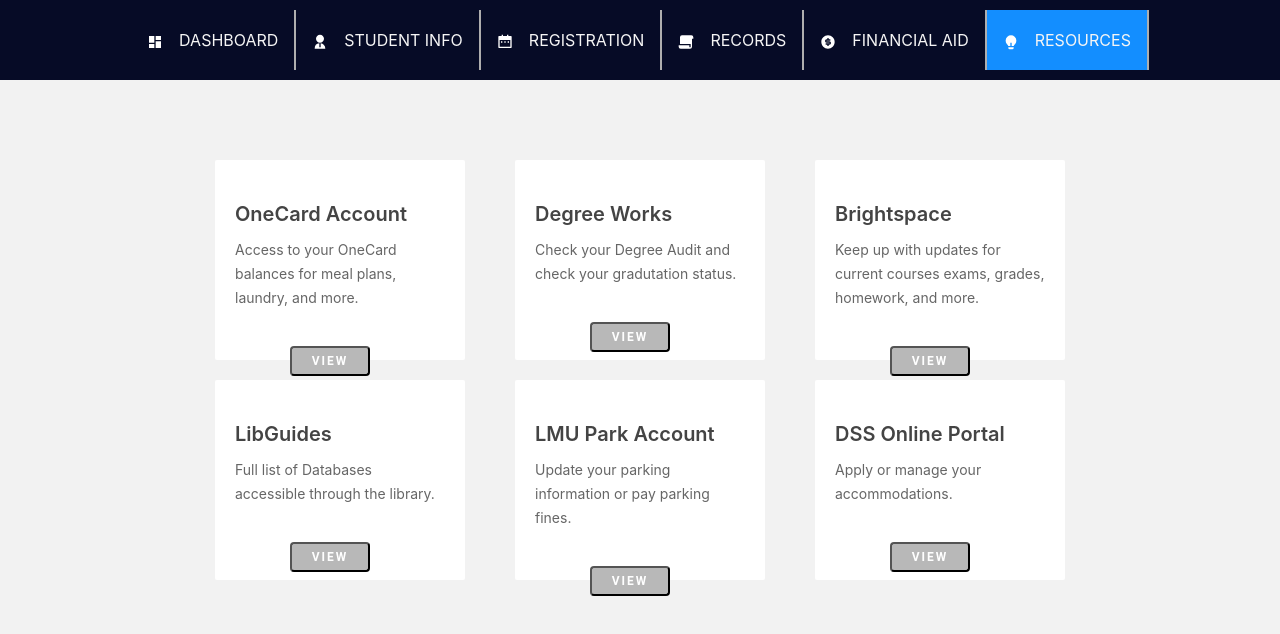
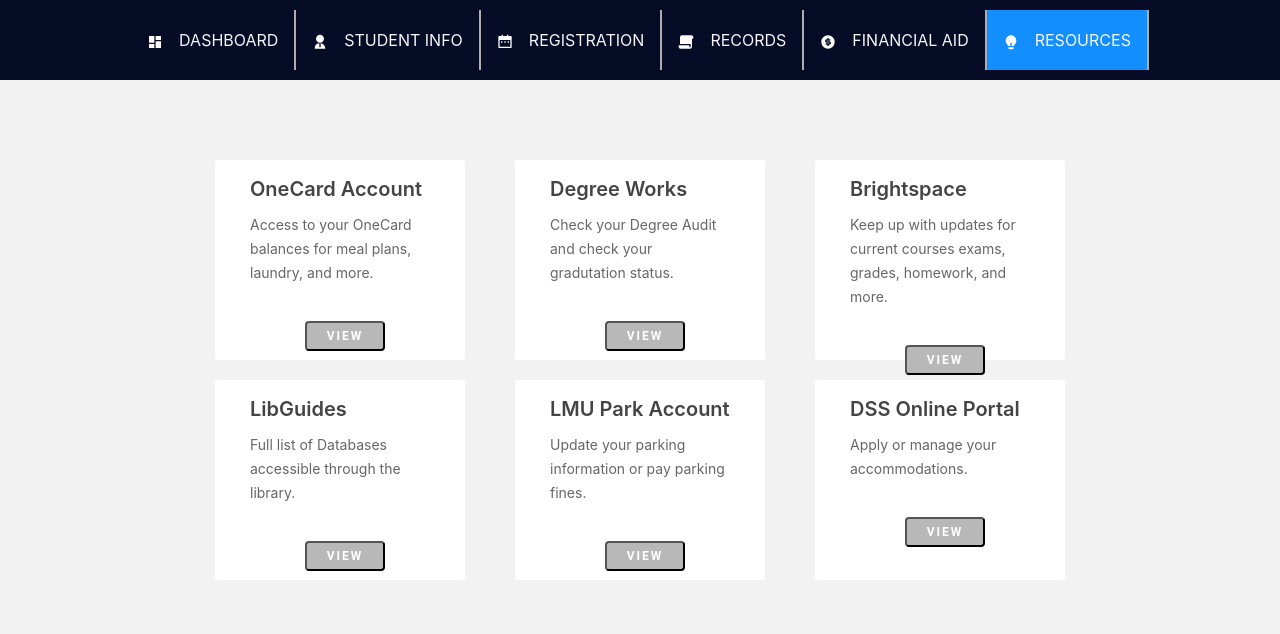
Before and after one commit to TyniTay/Prowlers, a React (Create React App) app: page /resources in a window 1280 px wide. Shown: the top 634 px of the page. Built offline with nearby package versions, Linux system fonts and the light colour scheme; the HTML template or start-up script is replaced by a standard one.

Commit message:
working on resources formatting

```diff
--- a/src/Components/Pages/Resources/Resources.css
+++ b/src/Components/Pages/Resources/Resources.css
@@ -20,12 +20,12 @@
 .column {
   flex-basis: percentage(1/3);
   width: percentage(1/3);
-  padding: 0 15px;
+  padding: 15px;
   box-sizing: border-box;
 }
 
 .astyle {
-  background: #FFFFFF;
+  background: #ffffff;
   margin: 10px;
   padding: 0 20px;
   border-radius: 2px;
@@ -42,13 +42,13 @@
   font-size: 1.25rem;
   font-weight: 600;
   line-height: 1.75rem;
-  }
+}
 
 .aresource {
   display: inline-block;
   padding: 8px 10px;
   margin: 0 0 10px;
-  color: #FFF;
+  color: #fff;
   font-size: 0.75rem;
   font-weight: 600;
   letter-spacing: 0.075rem;
@@ -62,7 +62,7 @@
 }
 
 .button {
-/* Layout Properties*/
+  /* Layout Properties*/
   position: relative;
   align-content: center;
   top: 20px;
@@ -70,14 +70,14 @@
   width: 80px;
   height: 30px;
   /* UI Properties */
-  font-family: 'Roboto', sans-serif;
+  font-family: "Roboto", sans-serif;
   text-transform: uppercase;
   color: white;
   font-weight: bold;
   font-size: 12px;
   letter-spacing: 2px;
   text-align: center;
-  background:#B8B8B8 0% 0% no-repeat padding-box;
+  background: #b8b8b8 0% 0% no-repeat padding-box;
   border-radius: 4px;
   opacity: 1;
   cursor: pointer;
--- a/src/Components/Pages/Resources/Resources.js
+++ b/src/Components/Pages/Resources/Resources.js
@@ -12,69 +12,63 @@ return (
 <body>
 <div className="container">
     <section className="astyle">
-    <text className="column">
-        <h3 className="aresource">Test</h3>
+    <div className="column">
         <h2 className="atitle">OneCard Account</h2>
         <p className="atext">Access to your OneCard balances for meal plans, laundry, and more.</p>
         <a href="https://lmutpg.lmu.edu/C20995_tsa/web/login.jsp" target="_blank">
         <button className="button"> View </button>
         </a>
-    </text>
+    </div>
     </section>
 
     <section className="astyle">
-    <text className="column">
-        <h3 className="aresource">Test</h3>
+    <div className="column">
         <h2 className="atitle">Degree Works</h2>
         <p className="atext">Check your Degree Audit and check your gradutation status.</p>
         <a href="https://lmutpg.lmu.edu/C20995_tsa/web/login.jsp" target="_blank">
         <button className="button"> View </button>
         </a>
-    </text>
+    </div>
     </section>
 
     <section className="astyle">
-    <text className="column">
-        <h3 className="aresource">Test</h3>
+    <div className="column">
         <h2 className="atitle">Brightspace</h2>
         <p className="atext">Keep up with updates for current courses exams, grades, homework, and more.</p>
         <a href="https://lmutpg.lmu.edu/C20995_tsa/web/login.jsp" target="_blank">
         <button className="button"> View </button>
         </a>
-    </text>
+    </div>
     </section>
 
     <section className="astyle">
-    <text className="column">
-        <h3 className="aresource">Test</h3>
+    <div className="column">
         <h2 className="atitle">LibGuides</h2>
         <p className="atext">Full list of Databases accessible through the library.</p>
         <a href="https://lmutpg.lmu.edu/C20995_tsa/web/login.jsp" target="_blank">
         <button className="button"> View </button>
         </a>
-    </text>
+    </div>
     </section>
 
     <section className="astyle">
-    <text className="column">
-        <h3 className="aresource">Test</h3>
+    <div className="column">
         <h2 className="atitle">LMU Park Account</h2>
         <p className="atext">Update your parking information or pay parking fines.</p>
         <a href="https://lmutpg.lmu.edu/C20995_tsa/web/login.jsp" target="_blank">
         <button className="button"> View </button>
         </a>
-    </text>
+    </div>
     </section>
 
     <section className="astyle">
-    <text className="column">
-        <h3 className="aresource">Test</h3>
+    <div className="column">
         <h2 className="atitle"> DSS Online Portal </h2>
         <p className="atext">Apply or manage your accommodations.</p>
         <a href="https://lmutpg.lmu.edu/C20995_tsa/web/login.jsp" target="_blank">
         <button className="button"> View </button>
         </a>
-    </text>
+    </div>
     </section>
 
 </div>
```
